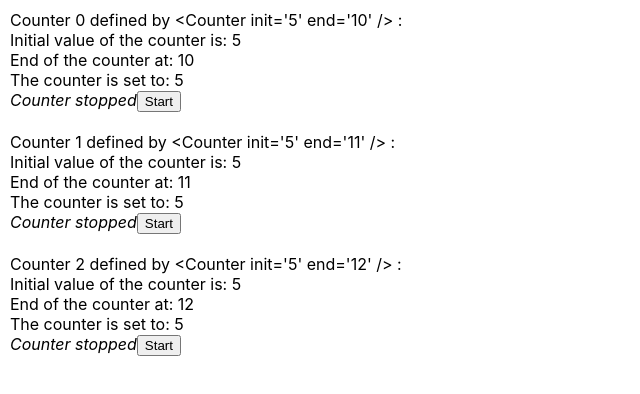
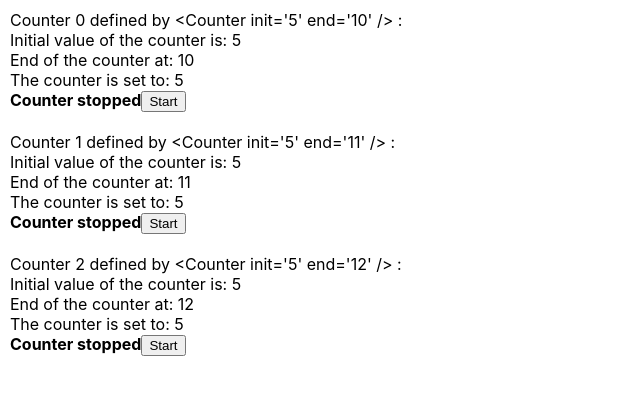
Before and after one commit to shaghab/reactapp, a React (Create React App) app: page / in a window 1280 px wide. Shown: the top 394 px of the page, without its empty margins (0-640 px from the left). Built offline with nearby package versions, Linux system fonts and the light colour scheme.

Commit message:
Minor: Fixed styling

```diff
--- a/src/Counter.js
+++ b/src/Counter.js
@@ -42,11 +42,11 @@ function Counter({ init, end }) {
       <br />
       {start ? (
         <>
-          <i>Counter stopped</i>
+          <b>Counter stopped</b>
           <button onClick={restart}>Start</button>
         </>
       ) : (
-        <b>Counter in progress</b>
+        <i>Counter in progress</i>
       )}
     </>
   );
```
